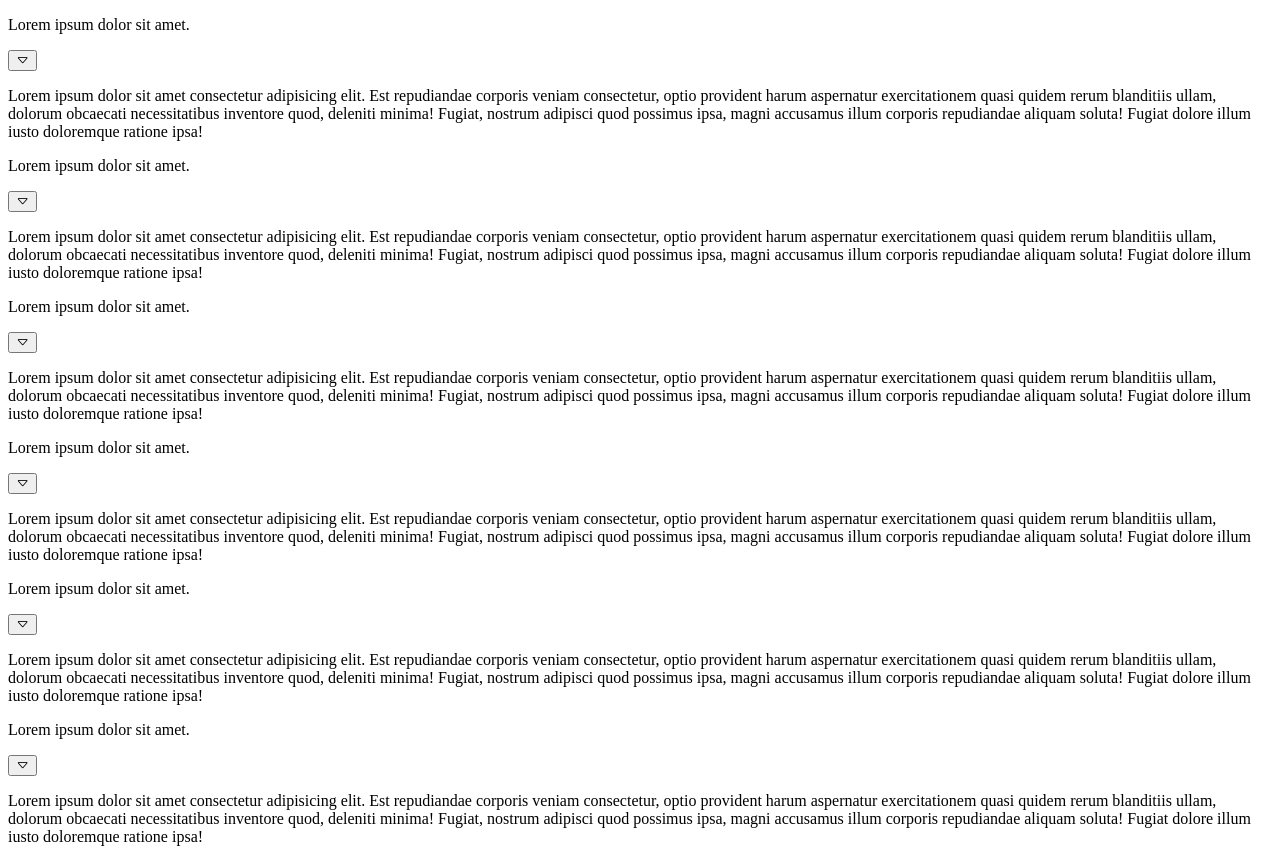
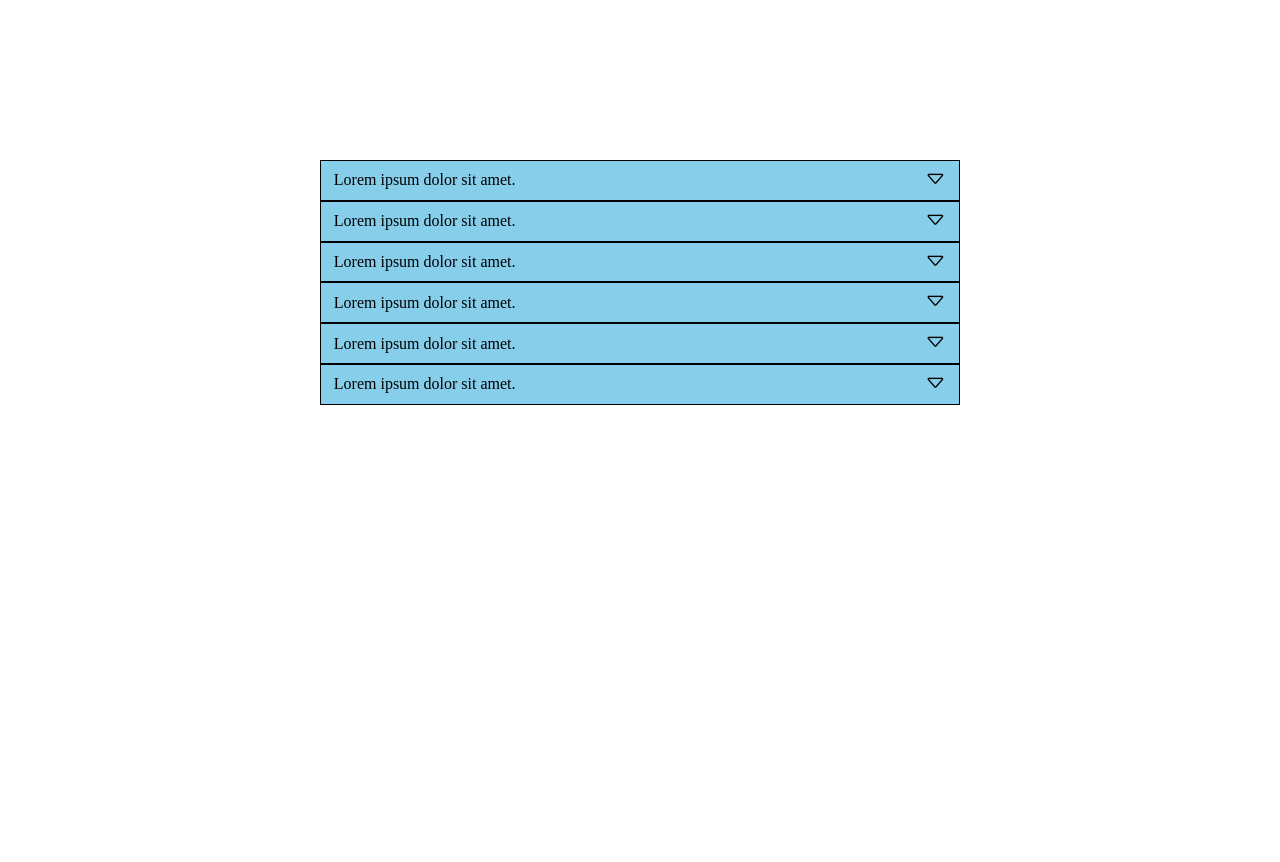
Before and after one commit to JaiiSingh/Accordion, a website: page index.html in a window 1280 px wide. After the commit the page ends 800 px from the top, so only its background shows below. Drawn offline with nearby package versions, Linux system fonts and the light colour scheme; the site is published under a folder, as on GitHub Pages, so addresses that start at the root find nothing.

Commit message:
Update index.html

```diff
--- a/index.html
+++ b/index.html
@@ -5,7 +5,7 @@
     <meta name="viewport" content="width=device-width, initial-scale=1.0">
     <title>Document</title>
     <link rel="stylesheet" href="https://cdn.jsdelivr.net/npm/bootstrap-icons@1.11.3/font/bootstrap-icons.min.css">
-    <link rel="stylesheet" href="/style.css">
+    <link rel="stylesheet" href="./style.css">
 </head>
 <body>
     <div class="accordion-box">
@@ -65,6 +65,6 @@
         </div>
     </div>
     <script src="https://cdn.jsdelivr.net/npm/jquery@3.7.1/dist/jquery.min.js"></script>
-    <script src="/script.js"></script>
+    <script src="./script.js"></script>
 </body>
 </html>
```
